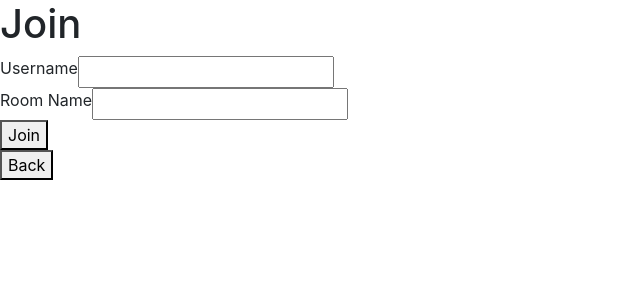
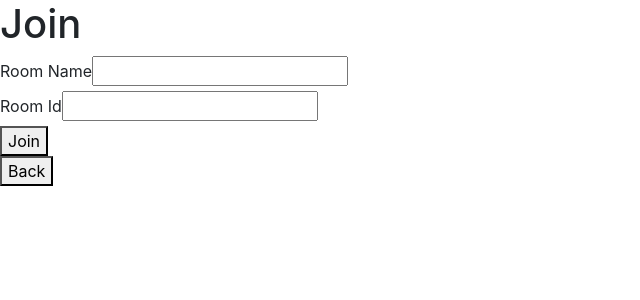
Before and after one commit to behzadjj/chat, a React (Create React App) app in the folder client/: page /chat in a window 1280 px wide. Both pictures are taken after a click on the button "Join Room". Shown: the top 300 px of the page, without its empty margins (0-640 px from the left). Built offline with nearby package versions, Linux system fonts and the light colour scheme.

Commit message:
Added craco and refactored join, create and message forms.

```diff
--- /dev/null
+++ b/client/craco.config.js
@@ -0,0 +1,17 @@
+const CracoAlias = require("craco-alias");
+
+module.exports = {
+  plugins: [
+    {
+      plugin: CracoAlias,
+      options: {
+        source: "tsconfig",
+        // baseUrl SHOULD be specified
+        // plugin does not take it from tsconfig
+        baseUrl: "./",
+        // tsConfigPath should point to the file where "baseUrl" and "paths" are specified
+        tsConfigPath: "./tsconfig.paths.json",
+      },
+    },
+  ],
+};
--- /dev/null
+++ b/client/src/components/TextField.tsx
@@ -0,0 +1,28 @@
+import { useField } from "formik";
+import { FC } from "react";
+
+type InputProps = {
+  label: string;
+  name: string;
+  value?: any;
+  type?: "password" | "text";
+} & React.DetailedHTMLProps<
+  React.InputHTMLAttributes<HTMLInputElement>,
+  HTMLInputElement
+>;
+
+export const TextField: FC<InputProps> = ({ label, ...props }) => {
+  const [field, meta] = useField(props);
+
+  return (
+    <div className='group-input'>
+      <label htmlFor={props.id}>{label}</label>
+      <input {...field} {...props} />
+      <span className='input-error'>
+        {meta.touched && meta.error ? (
+          <div className='error'>{meta.error}</div>
+        ) : null}
+      </span>
+    </div>
+  );
+};
--- a/client/src/pages/Chat/Chat.tsx
+++ b/client/src/pages/Chat/Chat.tsx
@@ -17,7 +17,22 @@ export const Chat = () => {
 
   const [chatMessages, setChatMessages] = useState([]);
 
-  console.log({ chatMessages });
+  const initializeSocket = () => {
+    const socket = io("http://localhost:5500");
+    socket.on("connect", () => {
+      setJoined(true);
+    });
+    socket.on("connect_error", () => {
+      setTimeout(() => socket.connect(), 5500);
+    });
+
+    socketChannel = socket.on("chat-room", (message: string) => {
+      setChatMessages((prevState) => [...prevState, message]);
+    });
+    socket.on("disconnect", () => {
+      console.log("disconnected");
+    });
+  };
 
   const handleRoomCreated = (username: string, roomName: string) => {
     axios
@@ -31,20 +46,7 @@ export const Chat = () => {
           roomId: res.data.roomId,
           userId: res.data.userId,
         });
-        const socket = io("http://localhost:5500");
-        socket.on("connect", () => {
-          setJoined(true);
-        });
-        socket.on("connect_error", () => {
-          setTimeout(() => socket.connect(), 5500);
-        });
-
-        socketChannel = socket.on("chat-room", (message: string) => {
-          setChatMessages((prevState) => [...prevState, message]);
-        });
-        socket.on("disconnect", () => {
-          console.log("disconnected");
-        });
+        initializeSocket();
       });
   };
 
@@ -60,20 +62,7 @@ export const Chat = () => {
           roomId: res.data.roomId,
           userId: res.data.userId,
         });
-        const socket = io("http://localhost:5500");
-        socket.on("connect", () => {
-          setJoined(true);
-        });
-        socket.on("connect_error", () => {
-          setTimeout(() => socket.connect(), 5500);
-        });
-
-        socketChannel = socket.on("chat-room", (message: string) => {
-          setChatMessages((prevState) => [...prevState, message]);
-        });
-        socket.on("disconnect", () => {
-          console.log("disconnected");
-        });
+        initializeSocket();
       });
   };
 
--- a/client/src/pages/Chat/components/Gate/Gate.tsx
+++ b/client/src/pages/Chat/components/Gate/Gate.tsx
@@ -1,6 +1,7 @@
 import { FC } from "react";
 import { Formik, FormikHelpers } from "formik";
 import * as Yup from "yup";
+import { TextField } from "@chat/components/TextField";
 
 type CreateFormValues = {
   username: string;
@@ -17,26 +18,19 @@ export enum GateModes {
   JOIN = 1,
 }
 
-const createSchema = Yup.object().shape({
-  username: Yup.string()
+const regularValidation = Yup.string()
   .min(2, "short-input")
   .max(50, "long-input")
-    .required("required-input"),
-  roomName: Yup.string()
-    .min(2, "short-input")
-    .max(50, "long-input")
-    .required("required-input"),
+  .required("required-input");
+
+const createSchema = Yup.object().shape({
+  username: regularValidation,
+  roomName: regularValidation,
 });
 
 const joinSchema = Yup.object().shape({
-  username: Yup.string()
-    .min(2, "short-input")
-    .max(50, "long-input")
-    .required("required-input"),
-  roomId0: Yup.string()
-    .min(2, "short-input")
-    .max(50, "long-input")
-    .required("required-input"),
+  username: regularValidation,
+  roomId: regularValidation,
 });
 
 type Props = {
@@ -58,9 +52,12 @@ export const Gate: FC<Props> = ({
     setSubmitting(false);
   };
 
-  const handleJoinSubmitted = (values: JoinFormValues) => {
-    console.log("awdawd");
+  const handleJoinSubmitted = (
+    values: JoinFormValues,
+    { setSubmitting }: FormikHelpers<JoinFormValues>
+  ) => {
     if (onJoin) onJoin(values.username, values.roomId);
+    setSubmitting(false);
   };
 
   return (
@@ -72,15 +69,7 @@ export const Gate: FC<Props> = ({
             validationSchema={createSchema}
             onSubmit={handleCreatSubmitted}
           >
-            {({
-              errors,
-              touched,
-              values,
-              handleChange,
-              handleSubmit,
-              isSubmitting,
-              handleBlur,
-            }) => (
+            {({ values, handleSubmit, isSubmitting }) => (
               <form onSubmit={handleSubmit}>
                 <div className='username-form'>
                   <header>
@@ -88,34 +77,21 @@ export const Gate: FC<Props> = ({
                   </header>
 
                   <main>
-                    <div className='input-group'>
-                      <label htmlFor='username'>Username</label>
-                      <input
+                    <TextField
+                      label='Username'
+                      type='text'
                       id='username'
-                        type='text'
                       name='username'
                       value={values.username}
-                        onBlur={handleBlur}
-                        onChange={handleChange}
                     />
-                      <span className='input-error'>
-                        {touched.username && errors.username && errors.username}
-                      </span>
-                    </div>
-                    <div className='input-group'>
-                      <label htmlFor='roomName'>Room Name</label>
-                      <input
+
+                    <TextField
+                      label='Room Name'
+                      type='text'
                       id='roomName'
-                        type='text'
                       name='roomName'
                       value={values.roomName}
-                        onChange={handleChange}
-                        onBlur={handleBlur}
                     />
-                      <span className='input-error'>
-                        {touched.roomName && errors.roomName && errors.roomName}
-                      </span>
-                    </div>
                   </main>
 
                   <footer>
@@ -134,15 +110,7 @@ export const Gate: FC<Props> = ({
             validationSchema={joinSchema}
             onSubmit={handleJoinSubmitted}
           >
-            {({
-              errors,
-              touched,
-              values,
-              handleChange,
-              handleSubmit,
-              isSubmitting,
-              handleBlur,
-            }) => (
+            {({ values, handleSubmit, isSubmitting }) => (
               <form onSubmit={handleSubmit}>
                 <div className='username-form'>
                   <header>
@@ -150,44 +118,25 @@ export const Gate: FC<Props> = ({
                   </header>
 
                   <main>
-                    <div className='input-group'>
-                      <label htmlFor='username'>Username</label>
-                      <input
+                    <TextField
+                      label='Room Name'
+                      type='text'
                       id='username'
-                        type='text'
                       name='username'
                       value={values.username}
-                        onBlur={handleBlur}
-                        onChange={handleChange}
                     />
-                      <span className='input-error'>
-                        {touched.username && errors.username && errors.username}
-                      </span>
-                    </div>
-                    <div className='input-group'>
-                      <label htmlFor='roomId'>Room Name</label>
-                      <input
+
+                    <TextField
+                      label='Room Id'
+                      type='text'
                       id='roomId'
-                        type='text'
                       name='roomId'
                       value={values.roomId}
-                        onChange={handleChange}
-                        onBlur={handleBlur}
                     />
-                      <span className='input-error'>
-                        {touched.roomId && errors.roomId && errors.roomId}
-                      </span>
-                    </div>
                   </main>
 
                   <footer>
-                    <button
-                      onClick={() => {
-                        handleJoinSubmitted(values);
-                      }}
-                      type='submit'
-                      disabled={isSubmitting}
-                    >
+                    <button type='submit' disabled={isSubmitting}>
                       Join
                     </button>
                   </footer>
--- a/client/src/pages/Chat/components/MessageForm/MessageForm.tsx
+++ b/client/src/pages/Chat/components/MessageForm/MessageForm.tsx
@@ -1,13 +1,14 @@
 import { FC } from "react";
 import { Formik } from "formik";
 import * as Yup from "yup";
+import { TextField } from "@chat/components/TextField";
 
 type FormValues = {
   message: string;
 };
 
 const MessageSchema = Yup.object().shape({
-  username: Yup.string()
+  message: Yup.string()
     .min(2, "short-input")
     .max(50, "long-input")
     .required("required-input"),
@@ -33,43 +34,24 @@ export const MessageForm: FC<Props> = ({ onMessage }) => {
           validationSchema={MessageSchema}
           onSubmit={handleSendSubmitted}
         >
-          {({
-            errors,
-            touched,
-            values,
-            handleChange,
-            handleSubmit,
-            isSubmitting,
-          }) => (
+          {({ values, handleSubmit, isSubmitting }) => (
             <form onSubmit={handleSubmit}>
               <div className='chat-form'>
                 <header>
                   <h1>Message</h1>
                 </header>
                 <main>
-                  <label htmlFor='message'>Message</label>
-                  <input
+                  <TextField
+                    label='Message'
+                    type='text'
                     id='message'
-                    type='text'
                     name='message'
                     value={values.message}
-                    onChange={handleChange}
                   />
-                  <span className='input-error'>
-                    {touched && errors && errors.message ? (
-                      <div className='error'>{errors.message}</div>
-                    ) : null}
-                  </span>
                 </main>
 
                 <footer>
-                  <button
-                    type='submit'
-                    disabled={isSubmitting}
-                    onClick={() => {
-                      handleSendSubmitted(values);
-                    }}
-                  >
+                  <button type='submit' disabled={isSubmitting}>
                     Submit
                   </button>
                 </footer>
```
Also changed, not shown: client/package.json (+6 -4 lines), 1 other file (tests, documents, lock files or other folders). Lines whose indentation alone changed are shown as unchanged.
